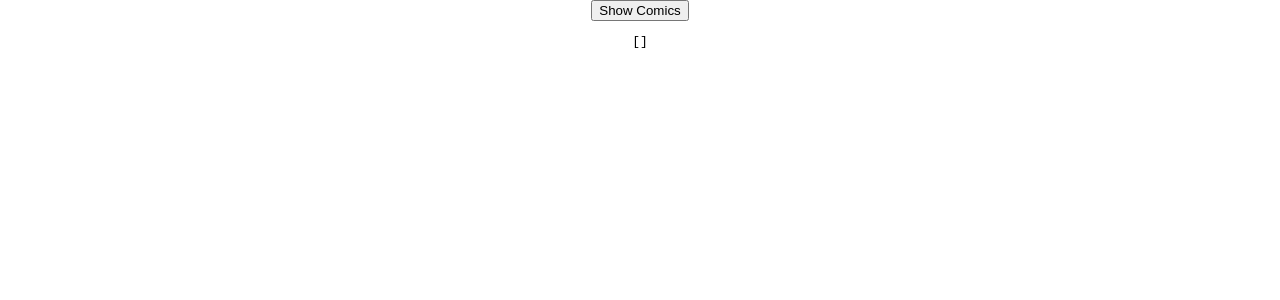
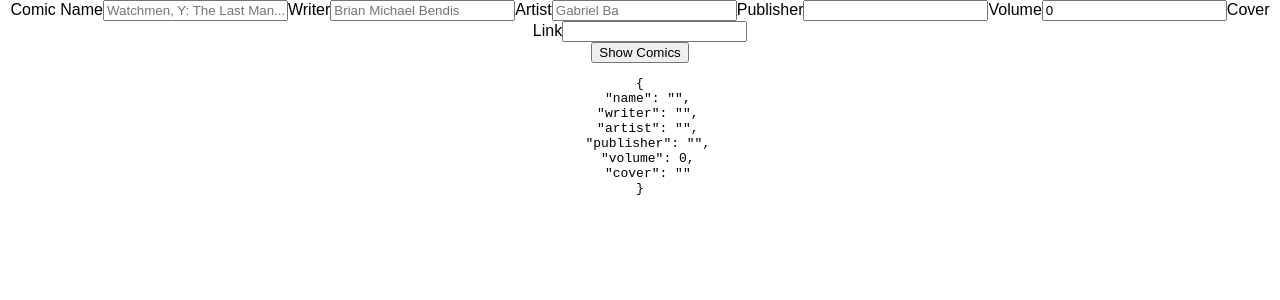
Before and after one commit to jcuadrad/comicbase, a React (Create React App) app: page / in a window 1280 px wide. Shown: the top 300 px of the page. Built offline with nearby package versions, Linux system fonts and the light colour scheme.

Commit message:
Form two way binding

```diff
--- a/src/App.js
+++ b/src/App.js
@@ -6,7 +6,15 @@ class App extends Component {
   constructor(props) {
     super(props)
     this.state = {
-      comicList: []
+      comicList: [],
+      form: {
+        name: '',
+        writer: '',
+        artist: '',
+        publisher: '',
+        volume: 0,
+        cover: ''
+      }
     }
   }
 
@@ -24,23 +32,50 @@ class App extends Component {
       })
   }
 
+  handleChange = (event) => {
+    console.log(event.target.id)
+    this.setState({
+      form: {
+        ...this.state.form,
+        [event.target.id]: event.target.value
+      }
+    });
+    console.log(this.state)
+  }
+
   render() {
     return (
       <div className="App">
+        <div className="Form">
+          <label htmlFor="">Comic Name</label>
+          <input id="name" type="text" placeholder="Watchmen, Y: The Last Man..." value={this.state.form.name} onChange={this.handleChange}/>
+          <label htmlFor="">Writer</label>
+          <input id="writer" type="text" placeholder="Brian Michael Bendis" value={this.state.form.writer} onChange={this.handleChange}/>
+          <label htmlFor="">Artist</label>
+          <input id="artist" type="text" placeholder="Gabriel Ba" value={this.state.form.artist} onChange={this.handleChange}/>
+          <label htmlFor="">Publisher</label>
+          <input type="text" />
+          <label htmlFor="">Volume</label>
+          <input id="volume" type="text" placeholder="1, 2, 3" value={this.state.form.volume} onChange={this.handleChange}/>
+          <label htmlFor="">Cover Link</label>
+          <input id="cover" type="text" placeholder="" value={this.state.form.cover} onChange={this.handleChange}/>
+        </div>
+        <div className="comicList">
           <button onClick={() => this.getAllComics()}>Show Comics</button>
           {this.state.comicList.length ?
             this.state.comicList.map(comic => {
               return (
-              <div>
-                <h2>{comic.name}</h2>
+                <div key={comic._id}>
+                  <h2>{comic.name} V{comic.volume}</h2>
                   <p>{comic.writer} & {comic.artist}</p>
                   <img src={comic.cover} alt="cover"/>
                 </div>
               )
             }) : null }
           <pre>
-          {JSON.stringify(this.state.comicList, null, 2)}
+            {JSON.stringify(this.state.form, null, 2)}
           </pre>
+        </div>
       </div>
     );
   }
```
Lines whose indentation alone changed are shown as unchanged.
